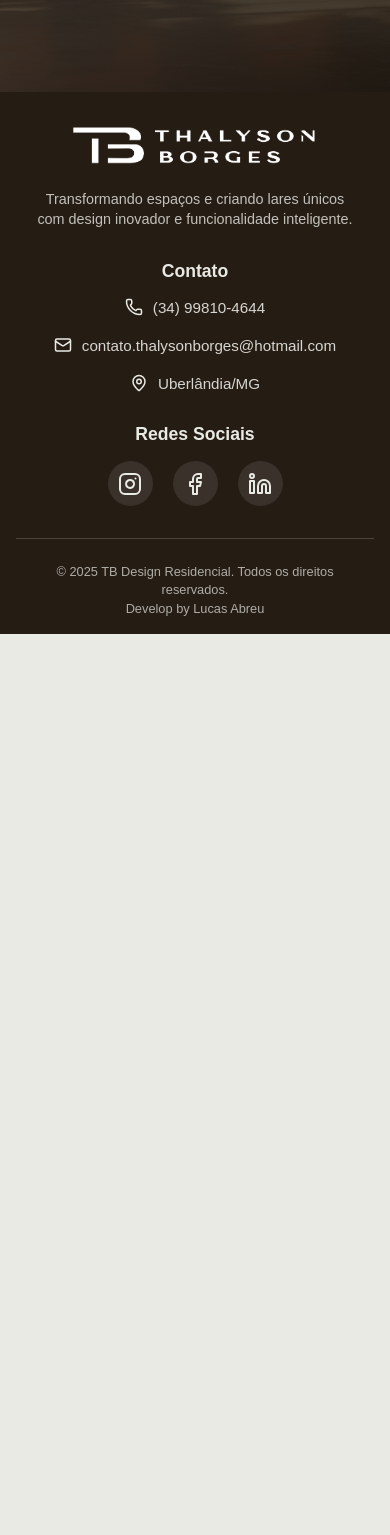
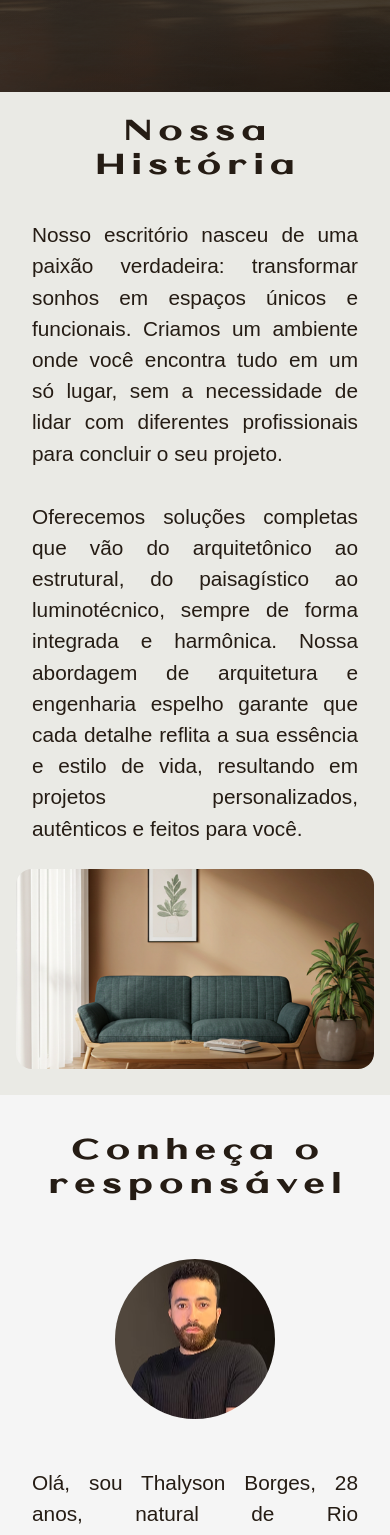
Before and after one commit to lucashabreu22/tb-design-residencial, a React (Vite) app: page /sobre in a window 390 px wide. Shown: the part 432-1967 px from the top of the page. Before the commit the page ends 1066 px from the top, so only its background shows below. Built offline with nearby package versions, Linux system fonts and the light colour scheme; a web font is replaced by a local one.

Commit message:
about us content

```diff
--- a/src/components/Contact/index.jsx
+++ b/src/components/Contact/index.jsx
@@ -13,8 +13,7 @@ const Contact = ({
           <h2 className="contato-titulo font-le-quarte">{title}</h2>
           <div className="contato-texto">
             <p>
-              Vamos conversar sobre suas ideias e como podemos torná-las
-              realidade.
+              Conversamos sobre suas ideias e como podemos torná-las realidade.
             </p>
             <p>Entre em contato e solicite um orçamento.</p>
           </div>
--- a/src/components/Contact/style.css
+++ b/src/components/Contact/style.css
@@ -32,13 +32,13 @@
   display: flex;
   flex-direction: column;
   gap: 0.5rem;
-  max-width: 600px;
+  max-width: 700px;
 }
 
 .contato-texto p {
-  font-size: 1.7rem;
+  font-size: 1.9rem;
   color: #52473d;
-  line-height: 1.6;
+  line-height: 1;
   margin: 0;
 }
 
--- a/src/pages/About/index.jsx
+++ b/src/pages/About/index.jsx
@@ -1,5 +1,11 @@
 import SubPageHeader from "../../components/SubPageHeader";
 import aboutPageBg from "../../assets/img/about-bg.png";
+import Contact from "../../components/Contact";
+
+import aboutUsImage from "../../assets/img/imageAboutUsSection.png";
+import fonderImage from "../../assets/img/founderImg.png";
+
+import "./style.css";
 
 const AboutPage = () => {
   return (
@@ -11,6 +17,63 @@ const AboutPage = () => {
         }
         backgroundImage={aboutPageBg}
       />
+
+      <section className="about-us">
+        <div className="about-us-content">
+          <div className="about-us-text">
+            <h2 className="about-us-title font-le-quarte">Nossa História</h2>
+            <p className="about-us-text">
+              Nosso escritório nasceu de uma paixão verdadeira: transformar
+              sonhos em espaços únicos e funcionais. Criamos um ambiente onde
+              você encontra tudo em um só lugar, sem a necessidade de lidar com
+              diferentes profissionais para concluir o seu projeto.
+            </p>
+            <p className="about-us-text">
+              Oferecemos soluções completas que vão do arquitetônico ao
+              estrutural, do paisagístico ao luminotécnico, sempre de forma
+              integrada e harmônica. Nossa abordagem de arquitetura e engenharia
+              espelho garante que cada detalhe reflita a sua essência e estilo
+              de vida, resultando em projetos personalizados, autênticos e
+              feitos para você.
+            </p>
+          </div>
+          <div className="about-us-img">
+            <img src={aboutUsImage} alt="aboutUsImag" />
+          </div>
+        </div>
+      </section>
+
+      <section className="about-founder">
+        <h2 className="about-founder-title font-le-quarte">
+          Conheça o responsável
+        </h2>
+        <div className="about-founder-content">
+          <div className="about-founder-img">
+            <img src={fonderImage} alt="Thalyson Borges" />
+          </div>
+          <div className="about-founder-text">
+            <p className="about-founder-text">
+              Olá, sou Thalyson Borges, 28 anos, natural de Rio Paranaíba/MG.
+              Engenheiro Civil formado pela UFV (2021), com especialização em
+              Arquitetura Residencial e modelagem BIM, tenho como propósito
+              transformar sonhos em realidade por meio de projetos que unem
+              estética, funcionalidade e técnica.
+            </p>
+            <p className="about-founder-text">
+              Minha empresa nasceu para atender suas necessidades com eficiência
+              e qualidade, criando uma parceria sólida e transparente. Meu
+              compromisso é projetar a casa dos seus sonhos com inovação,
+              personalização e um processo simples e agradável.
+            </p>
+            <p className="about-founder-text">
+              Estou entusiasmado para começar essa jornada com você e
+              transformar suas ideias em um lar único.
+            </p>
+          </div>
+        </div>
+      </section>
+
+      <Contact backgroundColor="white" title="Vamos criar juntos?" />
     </>
   );
 };
--- a/src/pages/About/style.css
+++ b/src/pages/About/style.css
@@ -0,0 +1,247 @@
+.about-us-content {
+  display: grid;
+  grid-template-columns: 1fr 1fr;
+}
+
+.about-us-text {
+  display: flex;
+  flex-direction: column;
+  justify-content: center;
+  align-items: center;
+}
+
+.about-us-text h2 {
+  font-size: 2.5rem;
+}
+
+.about-us-text p {
+  font-size: 2rem;
+  line-height: 1;
+  text-align: justify;
+  margin-left: 5rem;
+  margin-top: 1rem;
+}
+
+.about-us-img {
+  display: flex;
+  align-items: center;
+  justify-content: center;
+  margin: 3rem;
+}
+
+.about-us-img img {
+  width: 80%;
+  height: 50vh;
+  border-radius: 1rem;
+}
+
+.about-founder {
+  background-color: #f5f5f5;
+  padding: 4rem 2rem;
+  margin-top: 4rem;
+  display: flex;
+  flex-direction: column;
+  align-items: center;
+  justify-content: center;
+}
+
+.about-founder-content {
+  display: flex;
+  align-items: center;
+  justify-content: center;
+  gap: 4rem;
+  padding: 4rem;
+}
+.about-founder-img {
+  display: flex;
+  align-items: center;
+  justify-content: center;
+}
+.about-founder-img img {
+  width: 300px;
+  height: 300px;
+  border-radius: 50%;
+  object-fit: cover;
+  transform: translateY(5%);
+}
+.about-founder-text {
+  display: flex;
+  flex-direction: column;
+  justify-content: center;
+}
+.about-founder-title {
+  font-size: 2.5rem;
+}
+.about-founder-text p {
+  font-size: 2rem;
+  line-height: 1;
+  text-align: justify;
+  margin-top: 1rem;
+}
+
+/* Responsive Design - Tablet */
+@media (max-width: 768px) {
+  /* About Us Section */
+  .about-us-content {
+    grid-template-columns: 1fr;
+    gap: 2rem;
+    padding: 0 1.5rem;
+  }
+
+  .about-us-text {
+    order: 1;
+    text-align: left;
+  }
+
+  .about-us-text h2 {
+    font-size: 2rem;
+    text-align: center;
+    margin-bottom: 1.5rem;
+  }
+
+  .about-us-text p {
+    font-size: 1.1rem;
+    line-height: 1.6;
+    margin-left: 0;
+    text-align: justify;
+    padding: 1rem 1rem 0 1rem;
+  }
+
+  .about-us-img {
+    order: 2;
+    margin: 2rem 0;
+  }
+
+  .about-us-img img {
+    width: 100%;
+    height: 250px;
+  }
+
+  /* About Founder Section */
+  .about-founder {
+    padding: 3rem 1.5rem;
+    margin-top: 2rem;
+  }
+
+  .about-founder-content {
+    flex-direction: column;
+    gap: 2rem;
+    padding: 2rem 0;
+  }
+
+  .about-founder-img img {
+    width: 200px;
+    height: 200px;
+  }
+
+  .about-founder-title {
+    font-size: 2rem;
+    text-align: center;
+    margin-bottom: 2rem;
+  }
+
+  .about-founder-text {
+    text-align: left;
+  }
+
+  .about-founder-text p {
+    font-size: 1.1rem;
+    line-height: 1.6;
+    text-align: justify;
+    padding: 1rem 1rem 0 1rem;
+  }
+}
+
+/* Responsive Design - Mobile */
+@media (max-width: 480px) {
+  /* About Us Section */
+  .about-us-content {
+    padding: 0 1rem;
+    gap: 1.5rem;
+  }
+
+  .about-us-text h2 {
+    font-size: 1.8rem;
+    margin-bottom: 0.2rem;
+    margin-top: 1.5rem;
+  }
+
+  .about-us-text p {
+    font-size: 1.3rem;
+    line-height: 1.5;
+  }
+
+  .about-us-img {
+    margin: 0.1rem 0rem;
+  }
+
+  .about-us-img img {
+    height: 200px;
+  }
+
+  /* About Founder Section */
+  .about-founder {
+    padding: 2.5rem 1rem;
+    margin-top: 1.5rem;
+  }
+
+  .about-founder-content {
+    gap: 1.5rem;
+    padding: 1.5rem 0;
+  }
+
+  .about-founder-img img {
+    width: 160px;
+    height: 160px;
+  }
+
+  .about-founder-title {
+    font-size: 1.8rem;
+    margin-bottom: 1.5rem;
+  }
+
+  .about-founder-text p {
+    font-size: 1.3rem;
+    line-height: 1.5;
+  }
+}
+
+/* Extra Small Mobile */
+@media (max-width: 360px) {
+  /* About Us Section */
+  .about-us-content {
+    padding: 0 0.8rem;
+  }
+
+  .about-us-text h2 {
+    font-size: 1.6rem;
+  }
+
+  .about-us-text p {
+    font-size: 0.95rem;
+    line-height: 1.4;
+  }
+
+  .about-us-img img {
+    height: 180px;
+  }
+
+  /* About Founder Section */
+  .about-founder {
+    padding: 2rem 0.8rem;
+  }
+
+  .about-founder-img img {
+    width: 140px;
+    height: 140px;
+  }
+
+  .about-founder-title {
+    font-size: 1.6rem;
+  }
+
+  .about-founder-text p {
+    font-size: 0.95rem;
+    line-height: 1.4;
+  }
+}
```
Also changed, not shown: src/assets/img/founderImg.png (added), src/assets/img/imageAboutUsSection.png (added).
